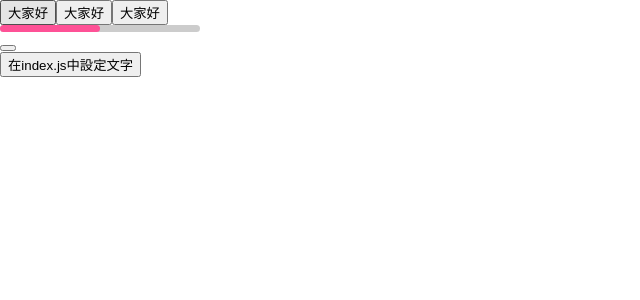
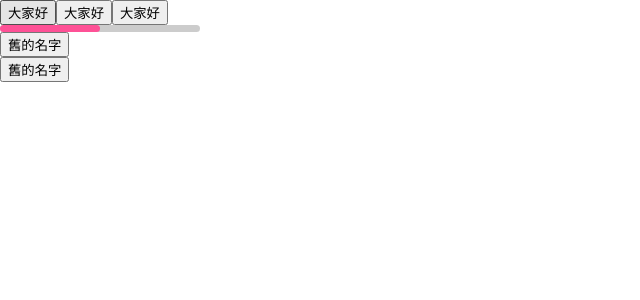
Before and after one commit to TamyTsai/ReactJS-practice, a React (Create React App) app: page / in a window 1280 px wide. Shown: the top 300 px of the page, without its empty margins (0-640 px from the left). Built offline with nearby package versions, Linux system fonts and the light colour scheme.

Commit message:
開始進入class component

```diff
--- a/src/App.js
+++ b/src/App.js
@@ -1,8 +1,9 @@
 import logo from './logo.svg';
 import './App.css';
+import React, { Component } from 'react'; // 引入React 的 Component 類別
 
-function App(props) { // 在函式參數中加入props。給App函式加入props參數來接受props
-  return (
+// function App(props) { // 在函式參數中加入props。給App函式加入props參數來接受props
+//   return (
     // <button onClick={props.handleClick}> {props.name} </button> /*修改button標籤中間的內容，注意這裡要使用JSX的{}才能使用js資料*/
     // React把我們自製的component當中 所有的attribute（屬性） 和 其他用來控制元件的參數(像是button中的文字)整合成一個物件，稱為props
     // name是自定的屬性名稱
@@ -11,10 +12,10 @@ function App(props) { // 在函式參數中加入props。給App函式加入props
       // 2. state的值改變時
     // props是唯讀變數，所以在元件中這樣的寫法是錯誤的: this.props.名稱=值;
     // onClick={props.handleClick}：在父（index.js）寫了一個printMessage函式，將其放到handleClick屬性中，再將HandleClick屬性綁定到子元件（App.js）上
-    <button>  {props.children}  </button>
+    // <button>  {props.children}  </button>
     // 在App.js函式中button標籤內使用children。因為children是props之一，所以使用方法為props.children。
     // 因為index.js：<App> 在index.js中設定文字 </App> ，所以 {props.children} 會是「在index.js中設定文字」
-  );
+  // );
   // return (
   //   <div className="App">
   //     <header className="App-header">
@@ -33,6 +34,33 @@ function App(props) { // 在函式參數中加入props。給App函式加入props
   //     </header>
   //   </div>
   // );
+// }
+
+class App extends Component{  // App類別 繼承 Component類別
+  // React component的特性是，會用render()函式去 收集 要渲染到 畫面上 的 東西(放在return值)，再去改變DOM。
+  // render()只是渲染前 最後一個階段，元件還沒有真的 渲染到DOM上。所以不要在render()中操作有關return元素的DOM。
+  render(){
+    return(
+      // <button onClick={this.props.handleClick}>{this.props.name}</button>
+      // 使用時 和 使用js 的class的 member data 一樣，需要加上this
+      <button onClick={this.changeName}>{this.name} </button>
+    );
+  }
+  constructor(props) { // 加入建構子以及props參數
+    super(props);
+    // 這邊的 props 是 使用 在 繼承的 Component 類別 中 所定義好 的 變數結構。
+    // 在js中，透過super()就能取得 所繼承 的 類別中 的 變數結構。
+    this.name = "舊的名字";
+    this.changeName = this.changeName.bind(this); // 在constructor中綁定changeName （綁定至自己）
+    // 在ES6的class中，當使用同class scope的其他member function時，必須要使用this.函式名稱 = this.函式名稱.bind(this)綁定此物件。
+    // 這是因為javascript的this在class的 member function中是指向undefined。
+  }
+
+  changeName(newName) { // 定義changeName函式
+    this.name = newName;
+    console.log("hey")
+  }
+
 }
 
 export default App; // 將函式輸出 給其他檔案（模組）引入
```
Also changed, not shown: src/index.js (+11 -0 lines).
